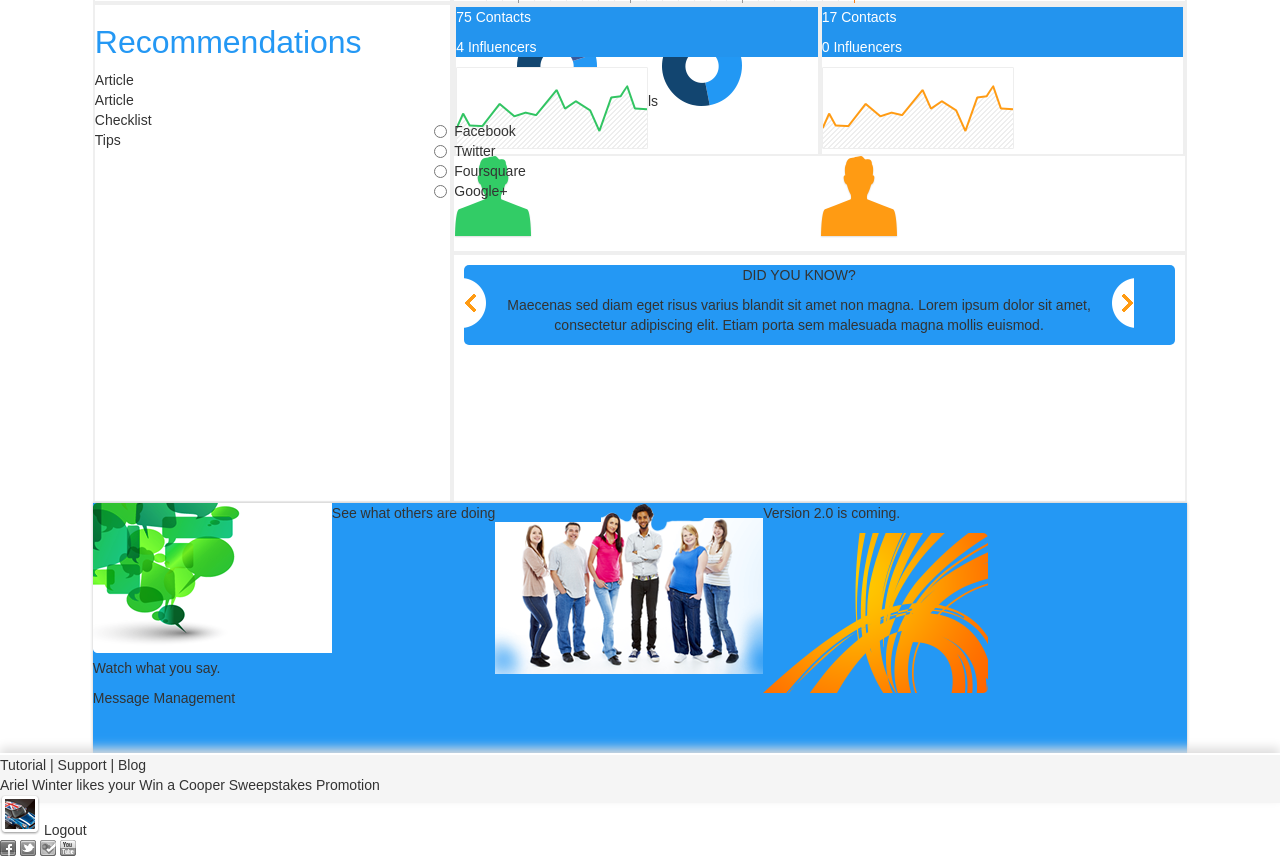
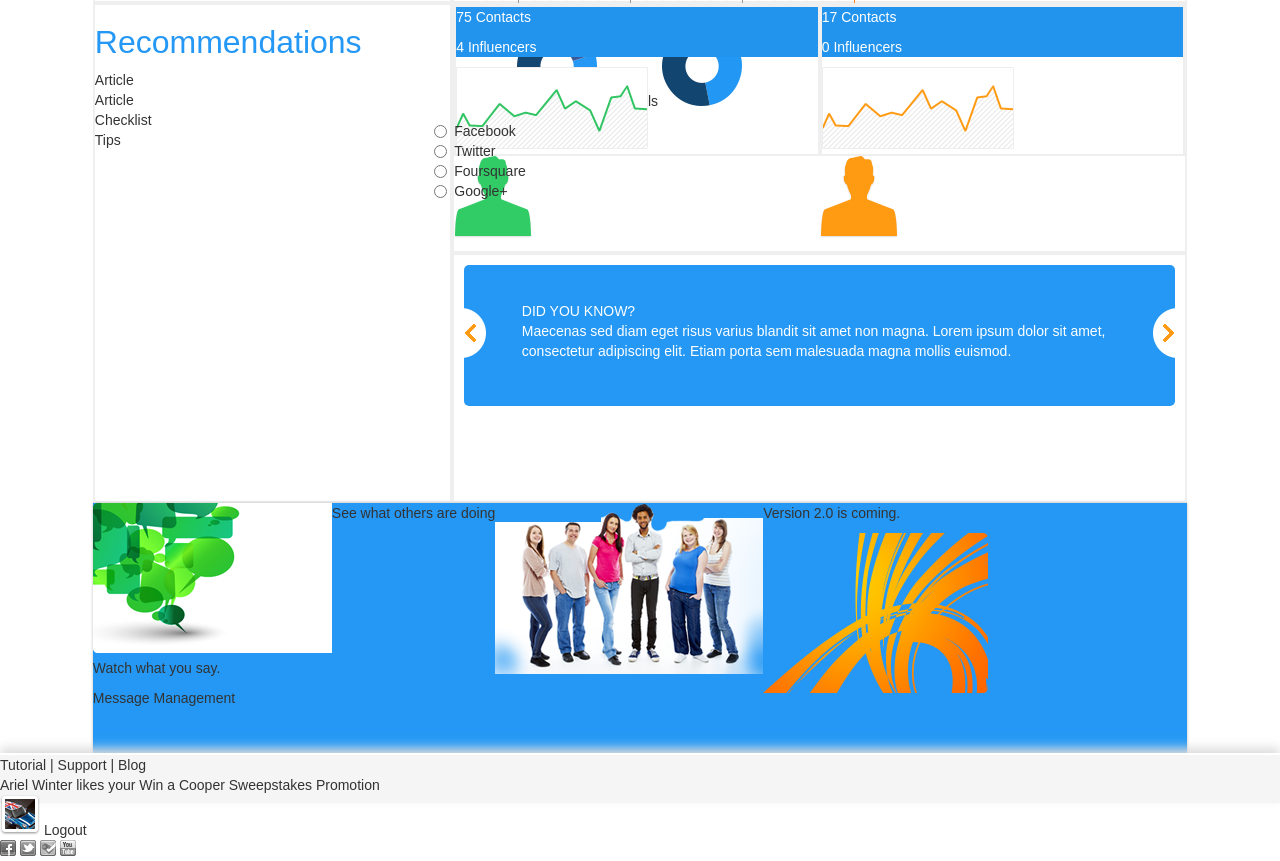
Before and after one commit to bridget-williams/487project1, a plain HTML site: page index.html in a window 1280 px wide. Shown: the part 662-1523 px from the top of the page. Drawn offline with nearby package versions, Linux system fonts and the light colour scheme.

Commit message:
Worked on Facts slider formatting

```diff
--- a/css/style.css
+++ b/css/style.css
@@ -214,13 +214,22 @@
         border-radius: 5px;
         justify-items: stretch;
         align-items: center;
+        flex-direction: row;
+        justify-content: space-between;
 
     }
 
     .dyktext{
        max-width: 88%;
         justify-self: center;
-        text-align: center;
+        text-align: left;
+        margin: 5%;
+        color:white;
+    }
+
+    #dyk{
+        margin-bottom: 0;
+        padding-bottom: 0;
     }
 
     .dykback {
@@ -228,7 +237,7 @@
     }
 
     .dyknext{
-        justify-self: right;
+        justify-self: flex-end;
     }
 
     .dyknext, .dykback{
--- a/index.html
+++ b/index.html
@@ -117,7 +117,7 @@
         <div class="factsslider">
             <a href="#"><div class="dykback"></div></a>
             <div class="dyktext">
-                <p>DID YOU KNOW?</p>
+                <div id="dky">DID YOU KNOW?</div>
                 <p>Maecenas sed diam eget risus varius blandit sit amet non magna. Lorem ipsum dolor sit amet, consectetur adipiscing elit. Etiam porta sem malesuada magna mollis euismod.</p>
             </div>
             <a href="#"><div class="dyknext"></div></a>
```
